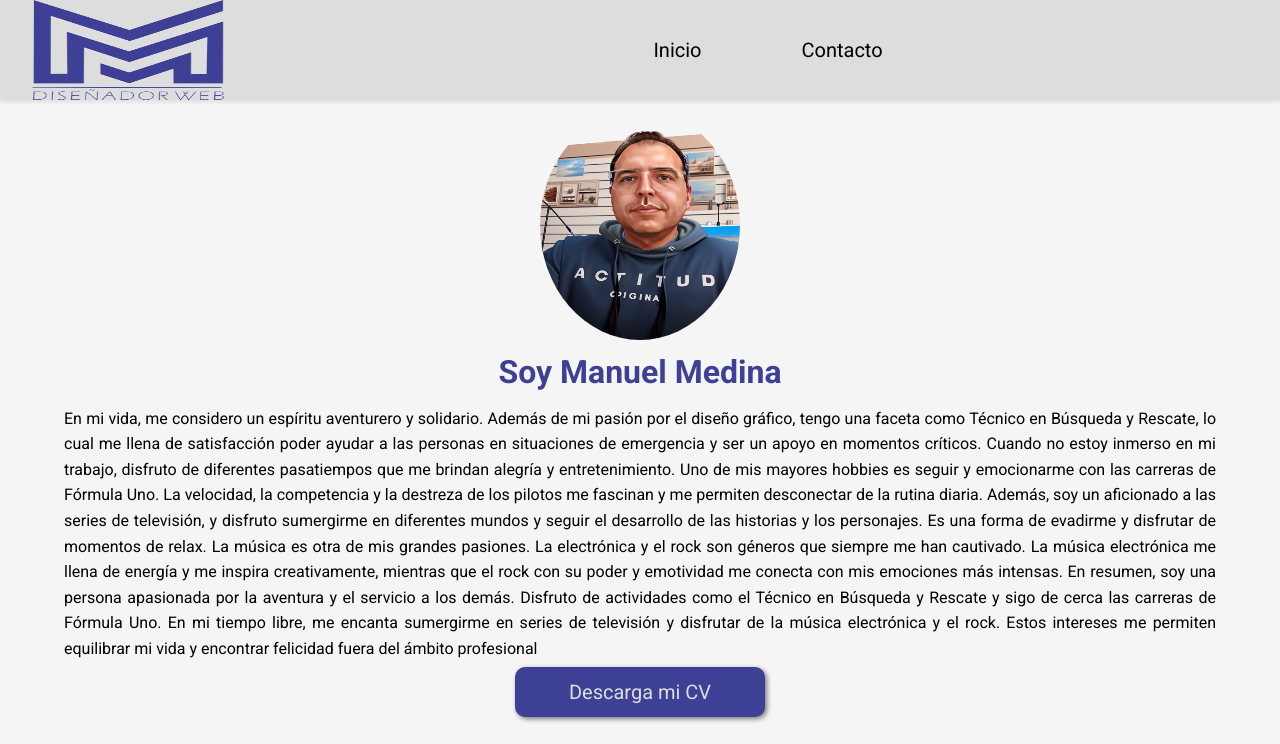
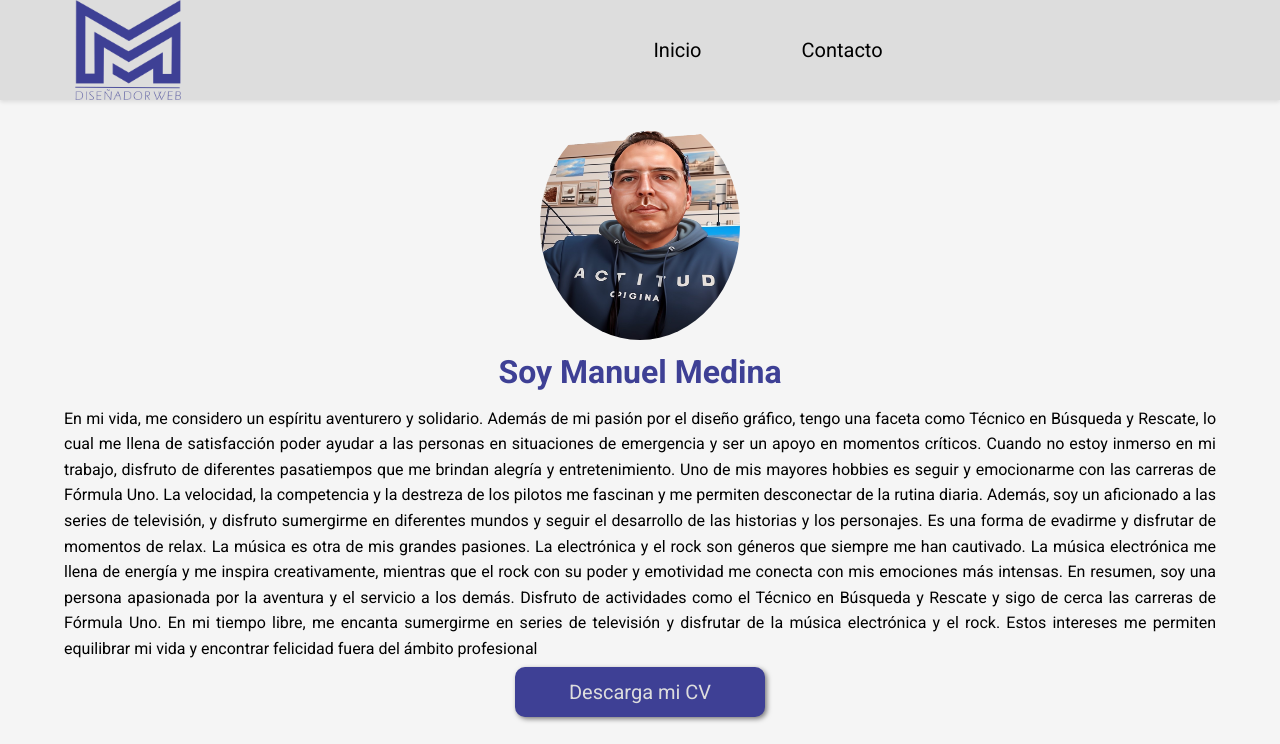
Before and after one commit to mhmedina/proyecto-1-cod-latam, a plain HTML site: page index.html in a window 1280 px wide. Shown: the top 744 px of the page. Drawn offline with Linux system fonts and the light colour scheme.

Commit message:
Nueva correccion

```diff
--- a/css/styles.css
+++ b/css/styles.css
@@ -38,7 +38,7 @@ nav {
 ul {
     list-style: none;
     font-family: 'Montserrat', sans-serif;
-    float: left;
+    /*float: left;*/
     display: flex;
     flex-direction: row;
     justify-content: center;
@@ -56,7 +56,9 @@ ul {
 
 .LOGO_01>img {
     height: 100%;
-    width: 75%;
+    margin-left: 5%;
+    margin-right: 5%;
+    /*width: 75%;*/
 }
 
 .menu-item {
@@ -93,7 +95,7 @@ body {
     width: 200px;
     height: 230px;
     border-radius: 50%;
-    float: center;
+    /*float: center;*/
 
 
 }
```
Also changed, not shown: New Text Document.txt (added).
